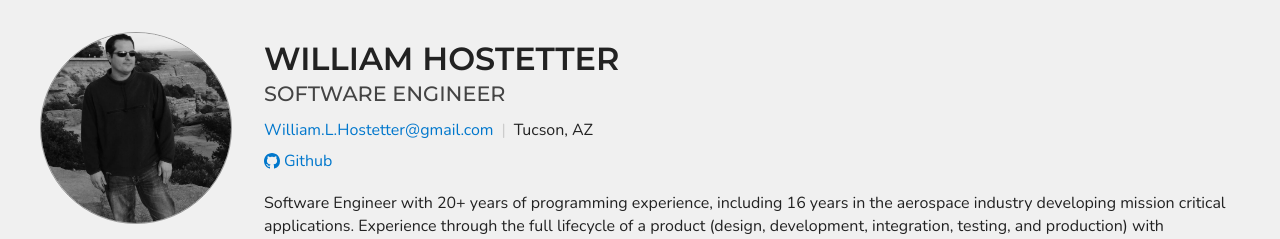
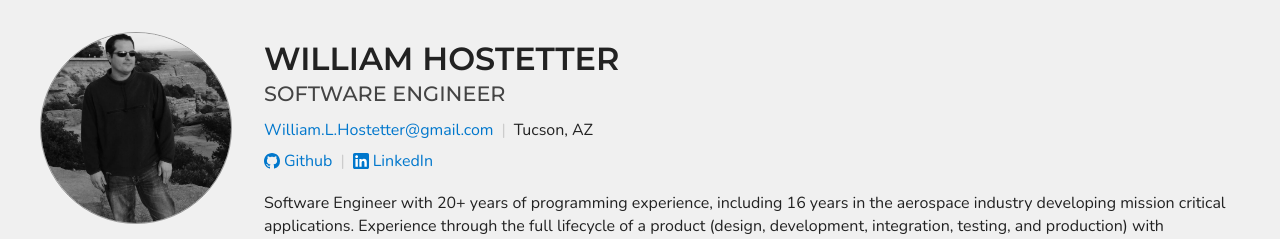
Before and after one commit to WilliamLHostetter/WilliamLHostetter.github.io, a plain HTML site: page index.html in a window 1280 px wide. Shown: the top 239 px of the page. Drawn offline with nearby package versions, Linux system fonts and the light colour scheme.

Commit message:
Added LinkedIn link

```diff
--- a/index.html
+++ b/index.html
@@ -96,6 +96,26 @@
                     <path d="M8 0C3.58 0 0 3.58 0 8c0 3.54 2.29 6.53 5.47 7.59.4.07.55-.17.55-.38 0-.19-.01-.82-.01-1.49-2.01.37-2.53-.49-2.69-.94-.09-.23-.48-.94-.82-1.13-.28-.15-.68-.52-.01-.53.63-.01 1.08.58 1.23.82.72 1.21 1.87.87 2.33.66.07-.52.28-.87.51-1.07-1.78-.2-3.64-.89-3.64-3.95 0-.87.31-1.59.82-2.15-.08-.2-.36-1.02.08-2.12 0 0 .67-.21 2.2.82.64-.18 1.32-.27 2-.27s1.36.09 2 .27c1.53-1.04 2.2-.82 2.2-.82.44 1.1.16 1.92.08 2.12.51.56.82 1.27.82 2.15 0 3.07-1.87 3.75-3.65 3.95.29.25.54.73.54 1.48 0 1.07-.01 1.93-.01 2.2 0 .21.15.46.55.38A8.01 8.01 0 0 0 16 8c0-4.42-3.58-8-8-8" />
                   </svg>
                     Github
+                </a>
+              </li>
+              <li>
+                <a href="https://www.linkedin.com/in/william-hostetter"
+                  rel="noopener noreferrer nofollow"
+                  aria-label="LinkedIn"
+                  class="link-with-icon"
+                  target="_blank">
+                  <svg aria-hidden="true"
+                    xmlns="http://www.w3.org/2000/svg"
+                    role="img"
+                    width="16"
+                    height="16"
+                    fill="currentColor"
+                    class="bi bi-linkedin"
+                    viewBox="0 0 16 16">
+                    <path d="m1.7778 16h12.444c0.98184 0 1.7778-0.79594 1.7778-1.7778v-12.444c0-0.98184-0.79594-1.7778-1.7778-1.7778h-12.444c-0.98184 0-1.7778 0.79594-1.7778 1.7778v12.444c0 0.98184 0.79594 1.7778 1.7778 1.7778z" />
+                    <path d="m13.778 13.778h-2.3743v-4.044c0-1.1087-0.4213-1.7284-1.2989-1.7284-0.95469 0-1.4535 0.6448-1.4535 1.7284v4.044h-2.2882v-7.7037h2.2882v1.0377s0.68799-1.273 2.3228-1.273c1.634 0 2.8039 0.99783 2.8039 3.0616zm-10.145-8.7124c-0.7794 0-1.411-0.63652-1.411-1.4216s0.63157-1.4216 1.411-1.4216 1.4106 0.63652 1.4106 1.4216-0.63119 1.4216-1.4106 1.4216zm-1.1815 8.7124h2.386v-7.7037h-2.386z" fill="#ffffff" style="fill-rule:evenodd;stroke-width:.22222"/>
+                  </svg>
+                    LinkedIn
                 </a>
               </li>
             </ul>
```
